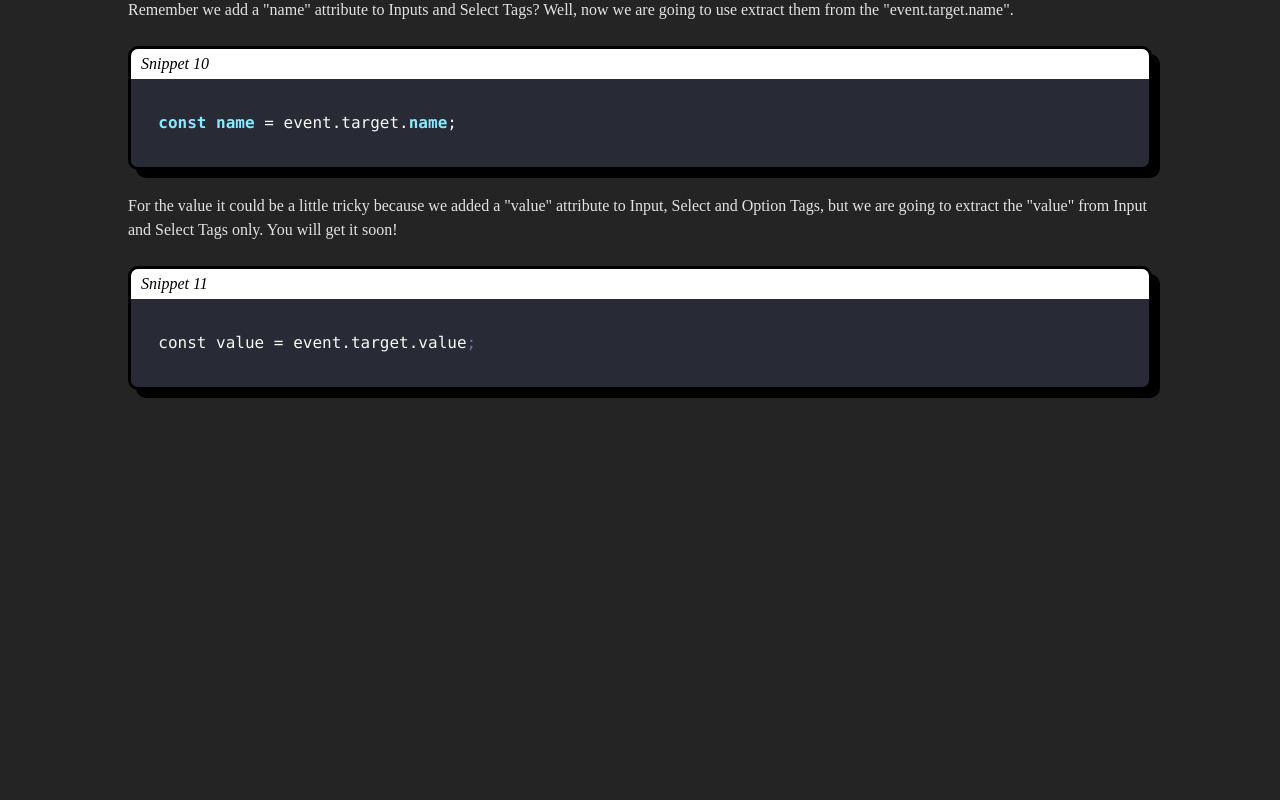
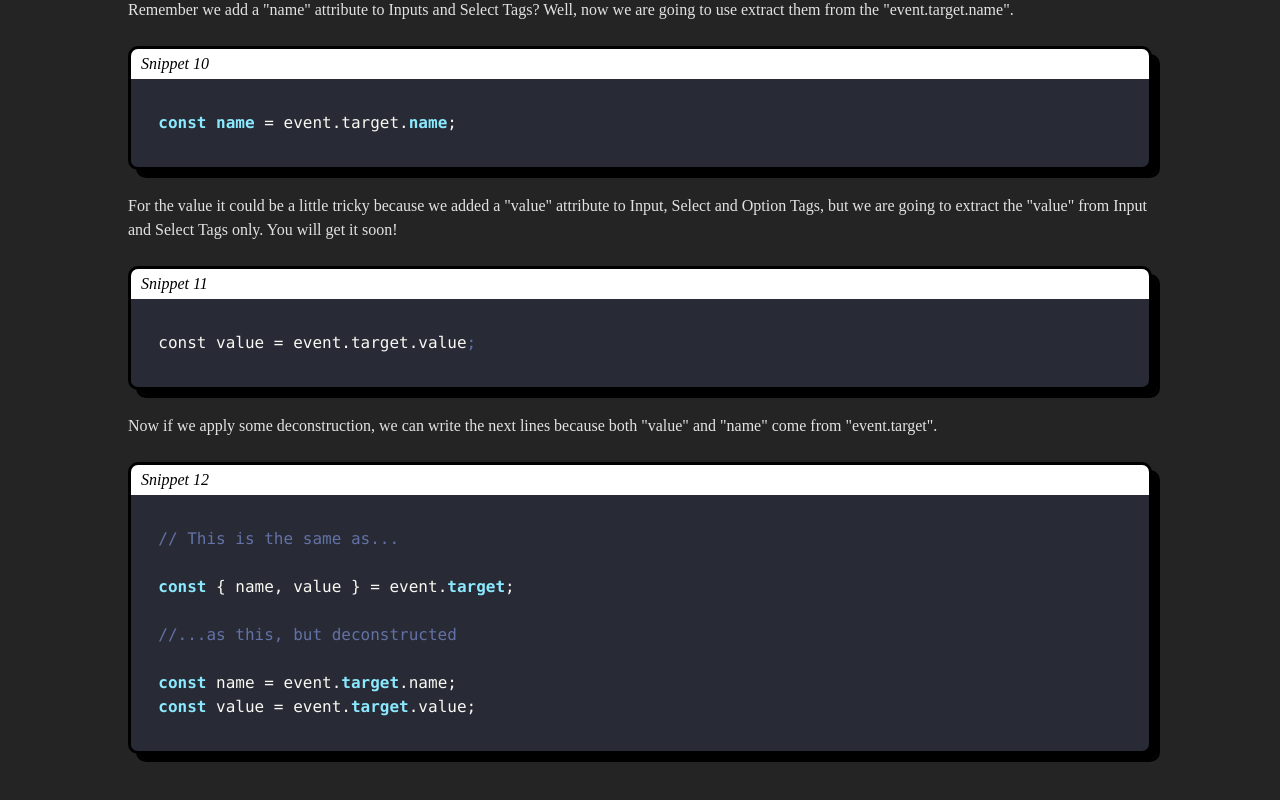
Before and after one commit to kinxori/inxel-test, a React (Vite) app: page / in a window 1280 px wide. Shown: the part 5487-6287 px from the top of the page. Before the commit the page ends 5957 px from the top, so only its background shows below. Built offline with nearby package versions, Linux system fonts and the light colour scheme.

Commit message:
updated content in page 9

```diff
--- a/src/App.jsx
+++ b/src/App.jsx
@@ -370,6 +370,20 @@ export default function App() {
             {snippet11}
           </SyntaxHighlighter>
         </div>
+        <br></br>
+        <p>
+          Now if we apply some deconstruction, we can write the next lines because both "value" and
+          "name" come from "event.target".
+        </p>
+        <br></br>
+        <div className="rounded-[10px] overflow-hidden drop-shadow-[8px_8px_0px_rgba(0,0,0,1)] border-black border-[3px]   ">
+          <div className="w-[100%] h-[30px] bg-white flex items-center pl-[10px]   ">
+            <i className="text-black  ">Snippet 12</i>
+          </div>
+          <SyntaxHighlighter language="jsx" style={dracula}>
+            {snippet12}
+          </SyntaxHighlighter>
+        </div>
       </div>
     </article>
   );
```
